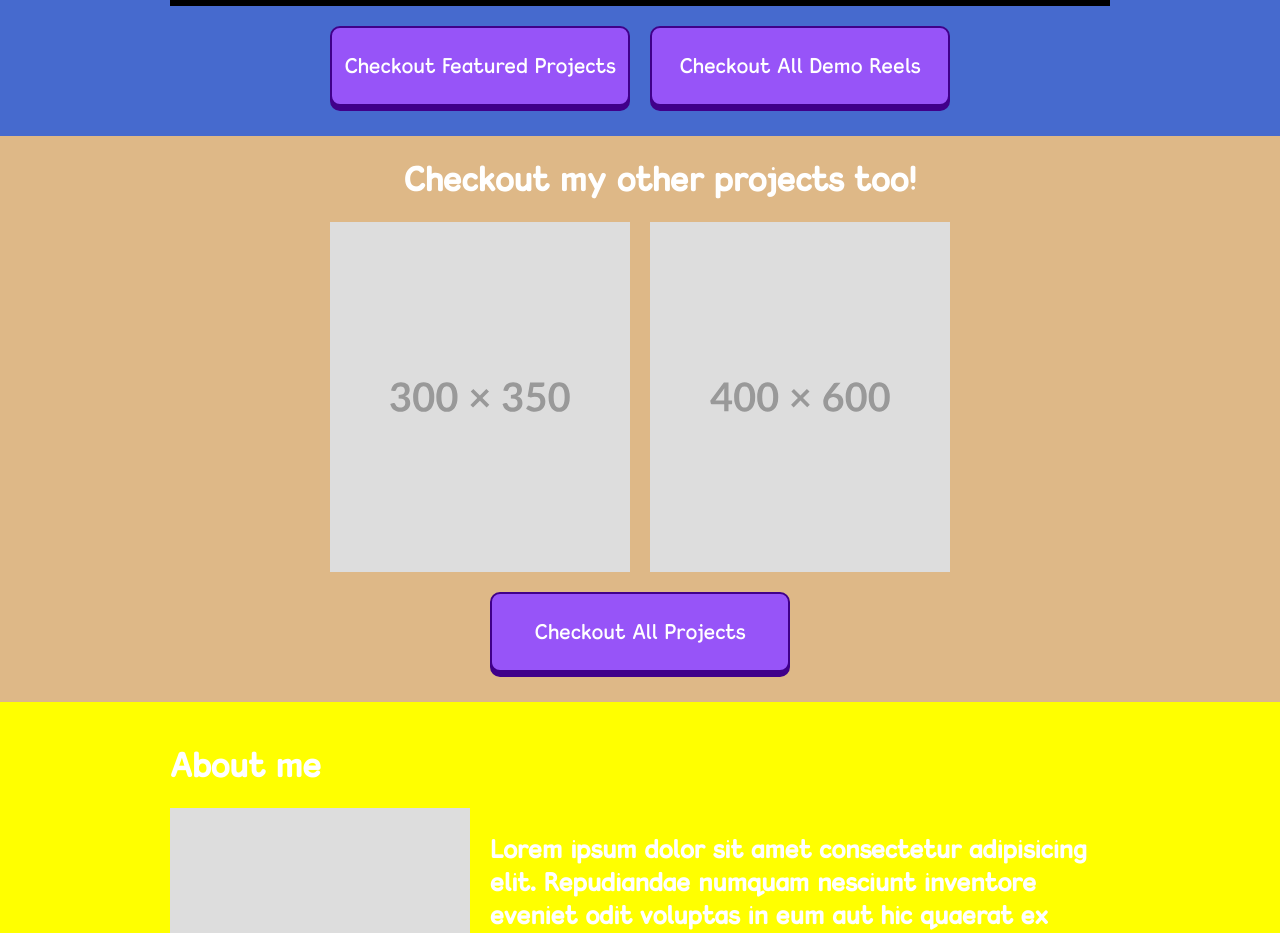
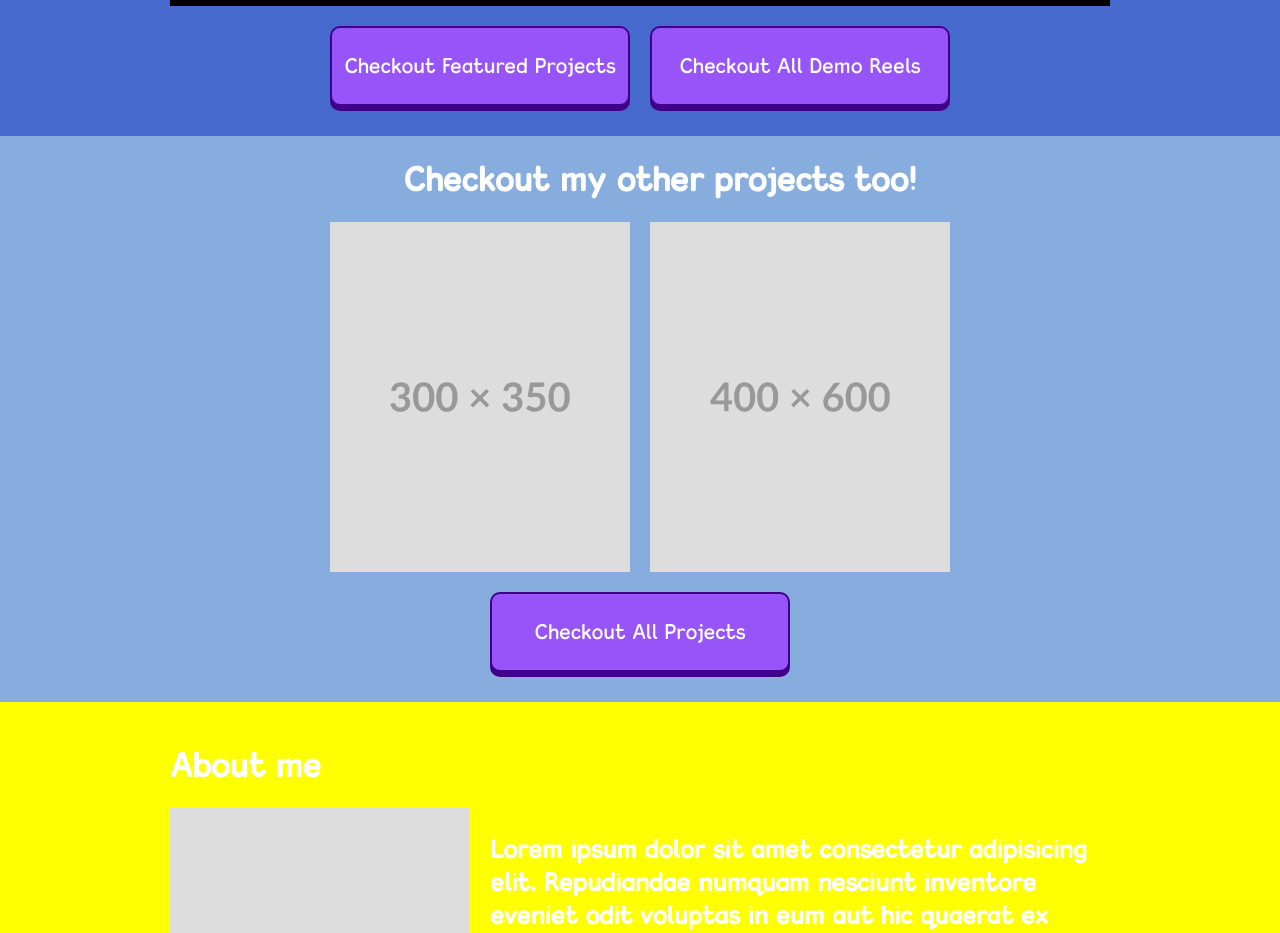
Before and after one commit to MrAngalo/Portfolio-Website, an Angular app: page /home in a window 1280 px wide. Shown: the part 860-1793 px from the top of the page. Built offline with nearby package versions, Linux system fonts and the light colour scheme.

Commit message:
changed color variables

```diff
--- a/src/app/homepage/homepage.component.scss
+++ b/src/app/homepage/homepage.component.scss
@@ -34,7 +34,7 @@
 }
 
 .projects {
-    background: burlywood;
+    background: $color-tertiary;
     padding: 0 calc(50% - $scrollable-cards-width / 2);
     width: $scrollable-cards-width;
     padding-bottom: 30px;
--- a/src/styles.scss
+++ b/src/styles.scss
@@ -14,8 +14,9 @@ $skill-cards-width: 1300px;
 
 $color-primary: #40008a;
 $color-secondary: #466ace;
-$color-tertiary: #a19aff;
+$color-tertiary: #87adde;
 $color-accent: #9754f8;
+$color-accent-2: #a19aff;
 $color-text: #ffffff;
 
 @font-face {
```
